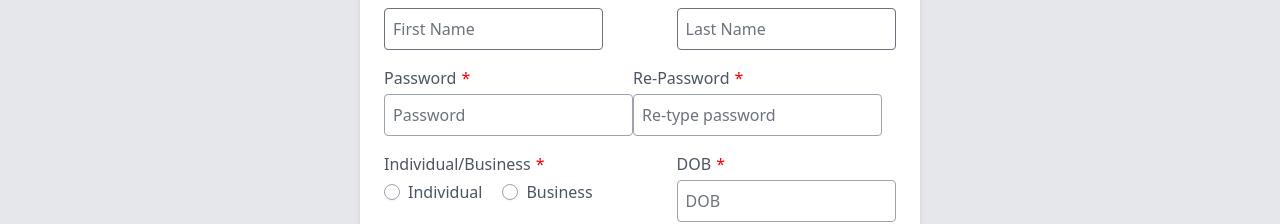
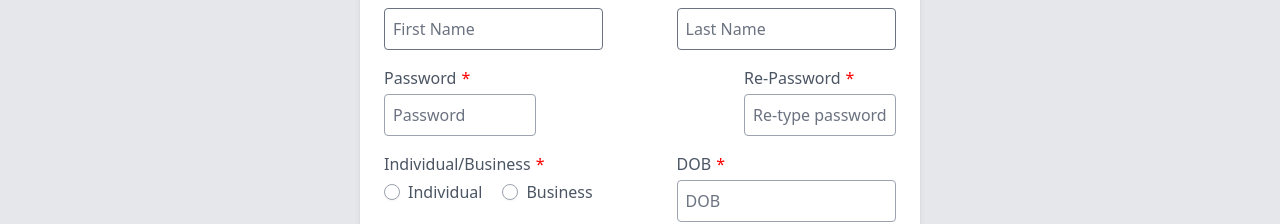
Before and after one commit to gwhoami/gwhoami, a React (Create React App) app in the folder react-gwhoami/: page /home/signin in a window 1280 px wide. Shown: the part 340-564 px from the top of the page. Built offline with nearby package versions, Linux system fonts and the light colour scheme; no server answers.

Commit message:
Update index.js
updated

```diff
--- a/react-gwhoami/src/component/forms/index.js
+++ b/react-gwhoami/src/component/forms/index.js
@@ -51,6 +51,7 @@ export const InputRadio = React.memo(({styleClass="",formKey, formRef, ui, name,
         refresh(Date.now());
     }
     return (
+
         <div className={`${styleClass}${isNotValid() ? ' mark-err' : ''}`}>
             <label className="text-gray-600 mb-1 required">{label}</label>
             <div className="flex">
@@ -179,6 +180,8 @@ export const PasswordCheck = React.memo(({styleClass, formKey, formRef, ui, ID="
                 {isNotValid() && <div className='flex justify-start items-center text-red-500 text-xs mt-1'>Password is required</div>}
                 {formRef.current[formKey].length > 0 && <PasswordStrengthBar password={formRef.current[formKey]} className="mt-2" onChangeScore={(score, feed)=>scoreFeed(score, feed)}/>}
             </div>
+            <div class="w-1/6 ... "></div>
+                            <div class="w-1/2 ... "></div>
             <div className={`flex flex-col mb-4${comparePass() ? ' mark-err' : ''}`}>
                 <label className="text-gray-600 mb-1 required">Re-Password</label>
                 <input
```
